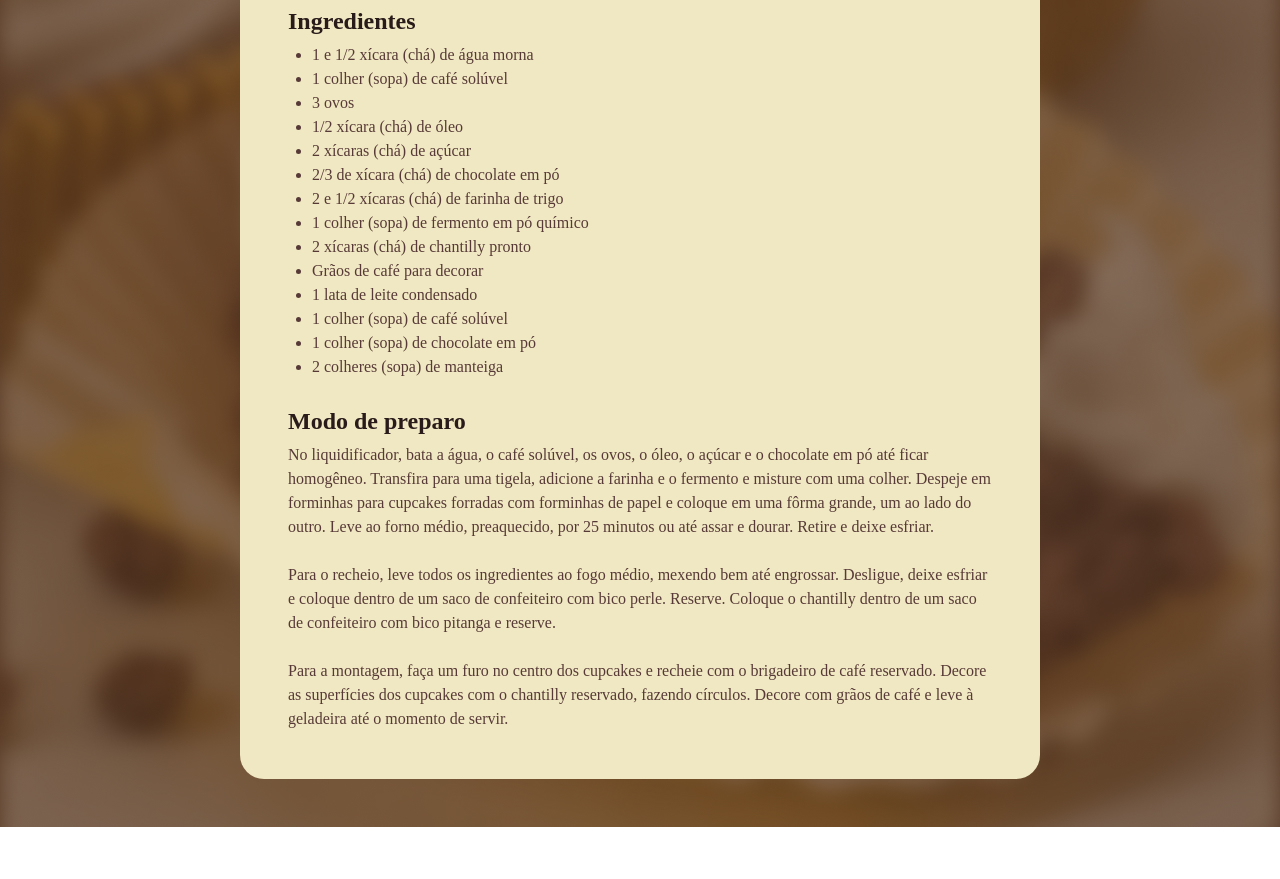
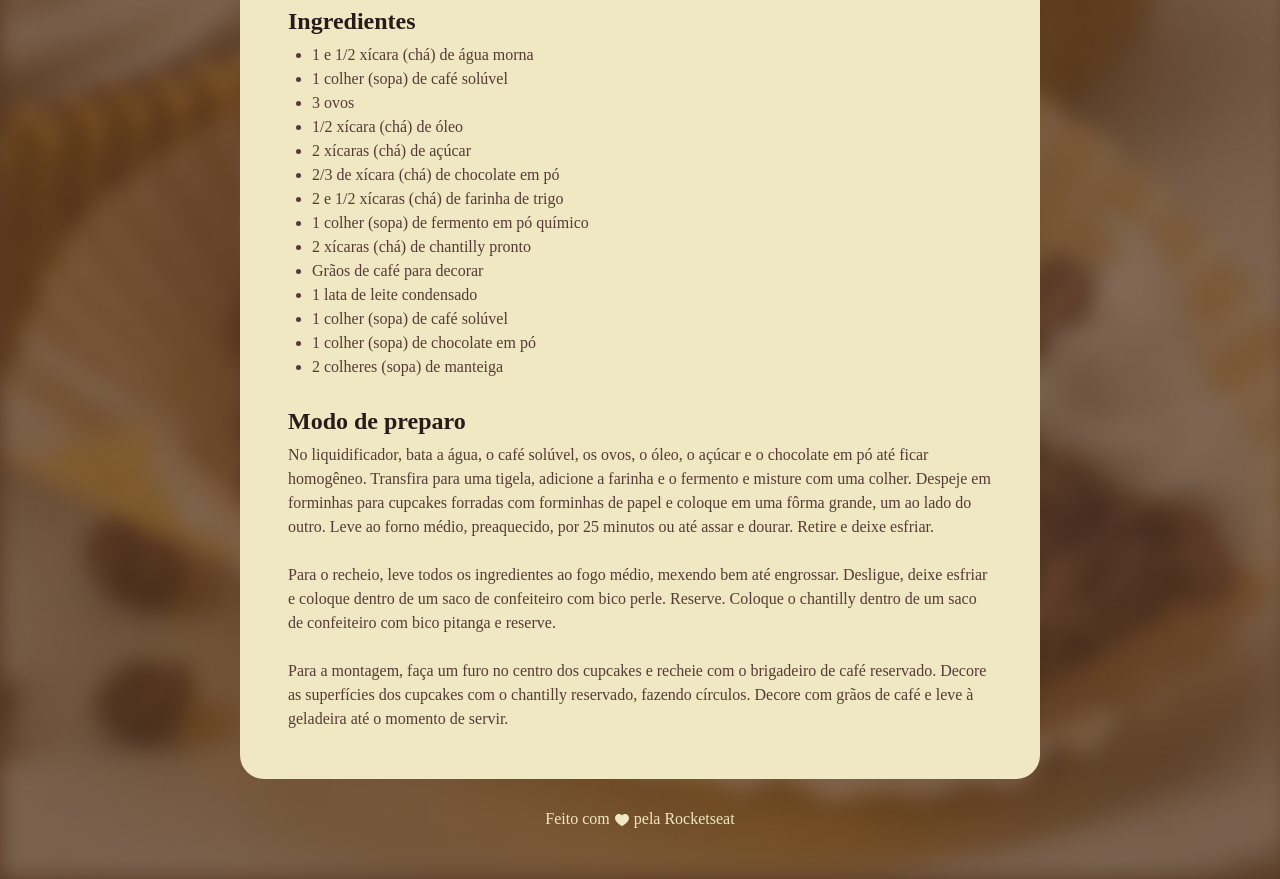
Before and after one commit to kyohenrique/cupcake-recipe, a plain HTML site: page index.html in a window 1280 px wide. Shown: the part 720-1599 px from the top of the page. Before the commit the page ends 1547 px from the top, so only its background shows below. Drawn offline with Linux system fonts and the light colour scheme; a web font is replaced by a local one.

Commit message:
Adicionando footer

```diff
--- a/index.html
+++ b/index.html
@@ -54,5 +54,10 @@
       </section>
     </main>
   </div>
+  <footer>
+    Feito com
+    <img src="assets/heart.svg" alt="Coração">
+    pela Rocketseat
+  </footer>
 </body>
 </html>
--- a/style.css
+++ b/style.css
@@ -20,7 +20,7 @@ body {
   padding: 24px;
   background-color: #F0E8C2;
   border-radius: 24px;
-  margin: 48px auto;
+  margin: 48px auto 28px;
 }
 
 img {
@@ -58,3 +58,13 @@ h1, h2 {
 ul {
   padding-left: 24px;
 }
+
+footer {
+  color: #F0E8C2;
+  text-align: center;
+  padding-bottom: 48px;
+}
+
+footer img {
+  vertical-align: middle;
+}
```
Also changed, not shown: assets/heart.svg (added).
